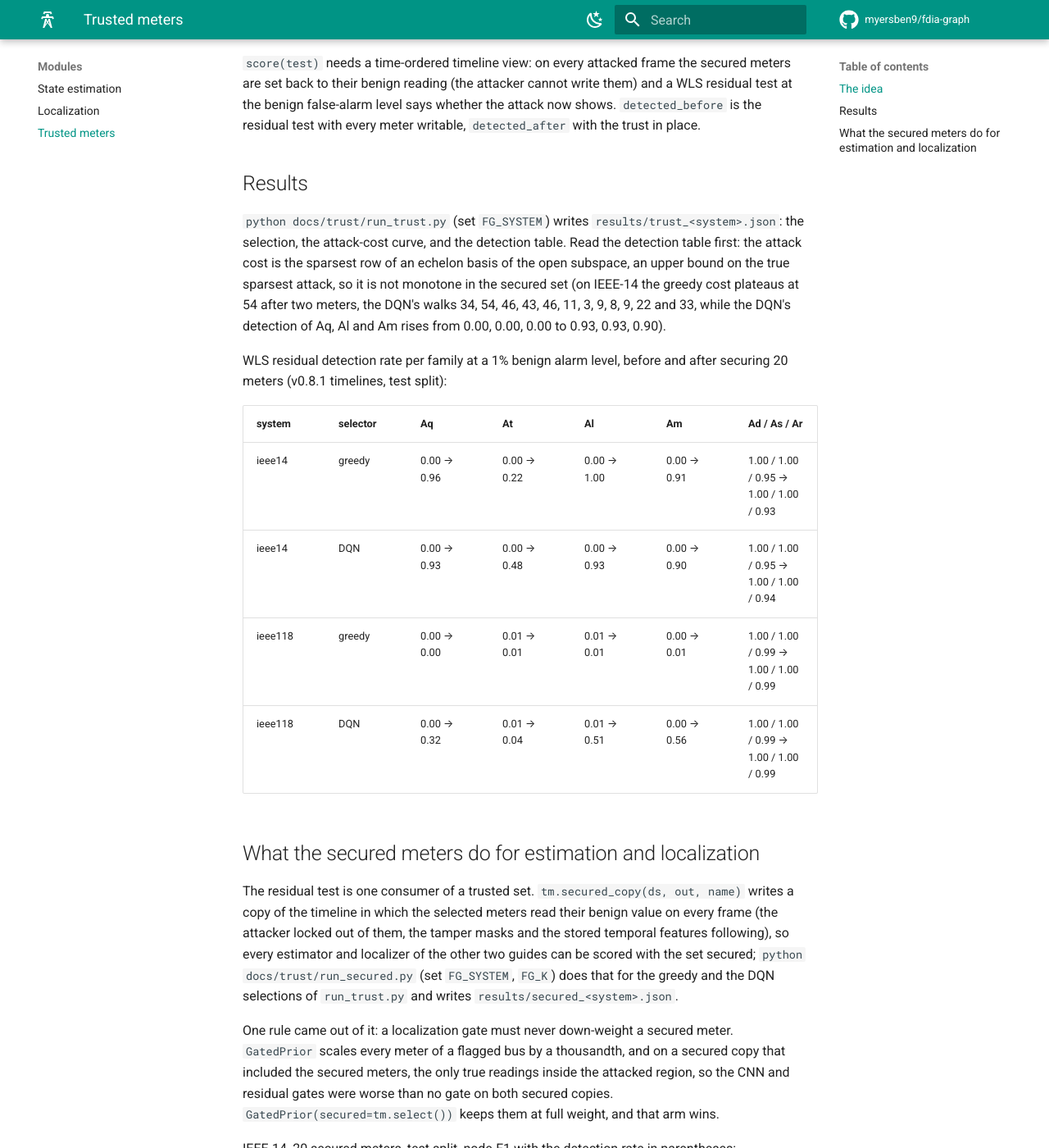
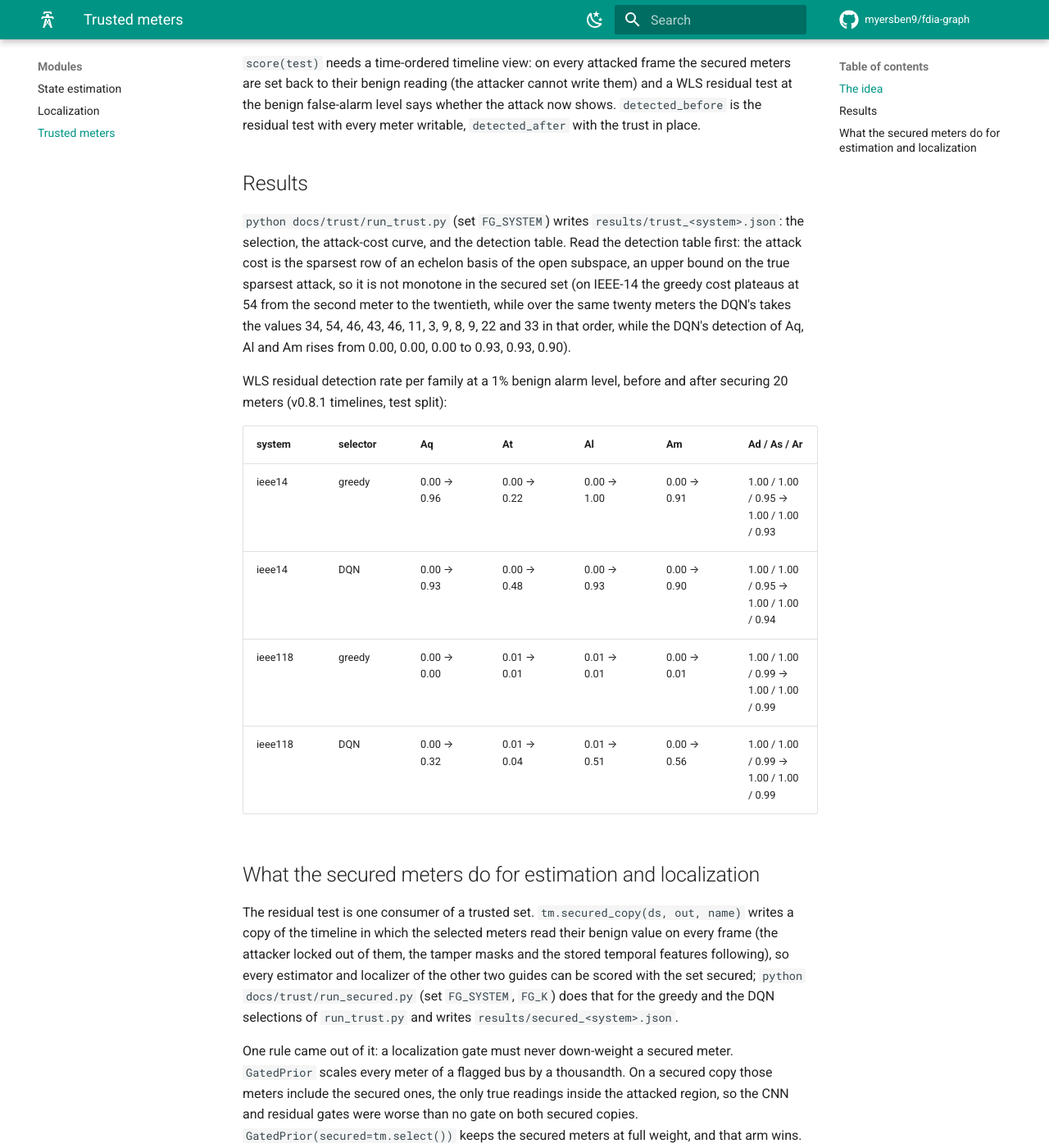
Before and after one commit to myersben9/fdia-graph, an MkDocs documentation site: the page built from docs/trust/README.md, in a window 1280 px wide and 1400 px high, scrolled down 1435 px. Shown: the whole window at 82% size. Built offline with MkDocs 1.6.1 and Material for MkDocs 9.7.7, drawn with Linux system fonts in a browser that asks for light colours; comment, search, counter and statistics services are not loaded; the version menu is left out.

Commit message:
Docs: spell out the DQN cost walk, the gate's in-place values, and the secured-meter rule

```diff
--- a/docs/trust/README.md
+++ b/docs/trust/README.md
@@ -44,7 +44,8 @@ with every meter writable, `detected_after` with the trust in place.
 selection, the attack-cost curve, and the detection table. Read the detection table first: the
 attack cost is the sparsest row of an echelon basis of the open subspace, an upper bound on the
 true sparsest attack, so it is not monotone in the secured set (on IEEE-14 the greedy cost
-plateaus at 54 after two meters, the DQN's walks 34, 54, 46, 43, 46, 11, 3, 9, 8, 9, 22 and 33,
+plateaus at 54 from the second meter to the twentieth, while over the same twenty meters the DQN's
+takes the values 34, 54, 46, 43, 46, 11, 3, 9, 8, 9, 22 and 33 in that order,
 while the DQN's detection of Aq, Al and Am rises from 0.00, 0.00, 0.00 to 0.93, 0.93, 0.90).
 
 WLS residual detection rate per family at a 1% benign alarm level, before and after securing 20
@@ -67,9 +68,10 @@ estimator and localizer of the other two guides can be scored with the set secur
 selections of `run_trust.py` and writes `results/secured_<system>.json`.
 
 One rule came out of it: a localization gate must never down-weight a secured meter.
-`GatedPrior` scales every meter of a flagged bus by a thousandth, and on a secured copy that
-included the secured meters, the only true readings inside the attacked region, so the CNN and
-residual gates were worse than no gate on both secured copies. `GatedPrior(secured=tm.select())` keeps them at full weight, and that arm wins.
+`GatedPrior` scales every meter of a flagged bus by a thousandth. On a secured copy those meters
+include the secured ones, the only true readings inside the attacked region, so the CNN and
+residual gates were worse than no gate on both secured copies. `GatedPrior(secured=tm.select())`
+keeps the secured meters at full weight, and that arm wins.
 
 IEEE-14, 20 secured meters, test split, node-F1 with the detection rate in parentheses:
 
```
Also changed, not shown: docs/se/README.md (+1 -1 lines).
